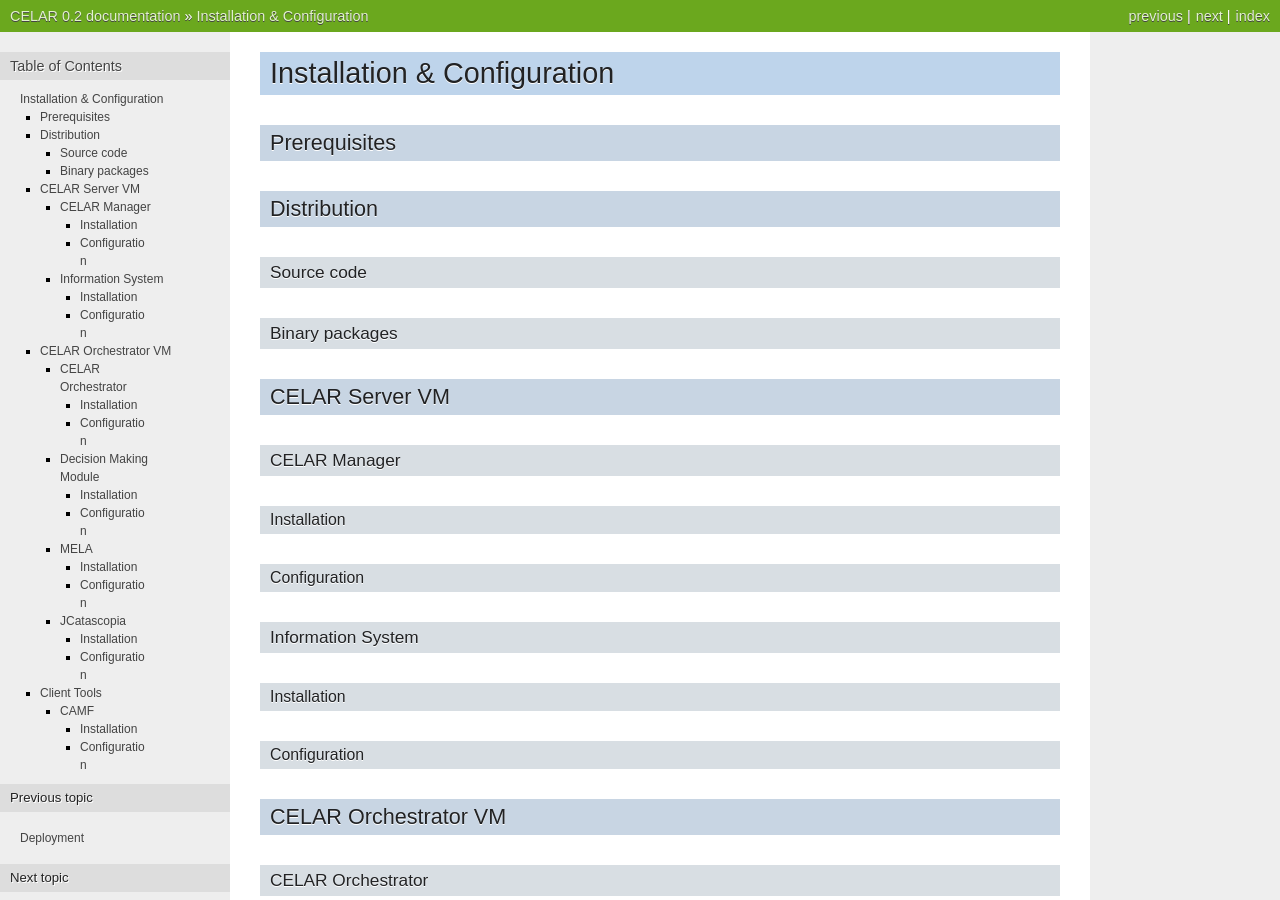
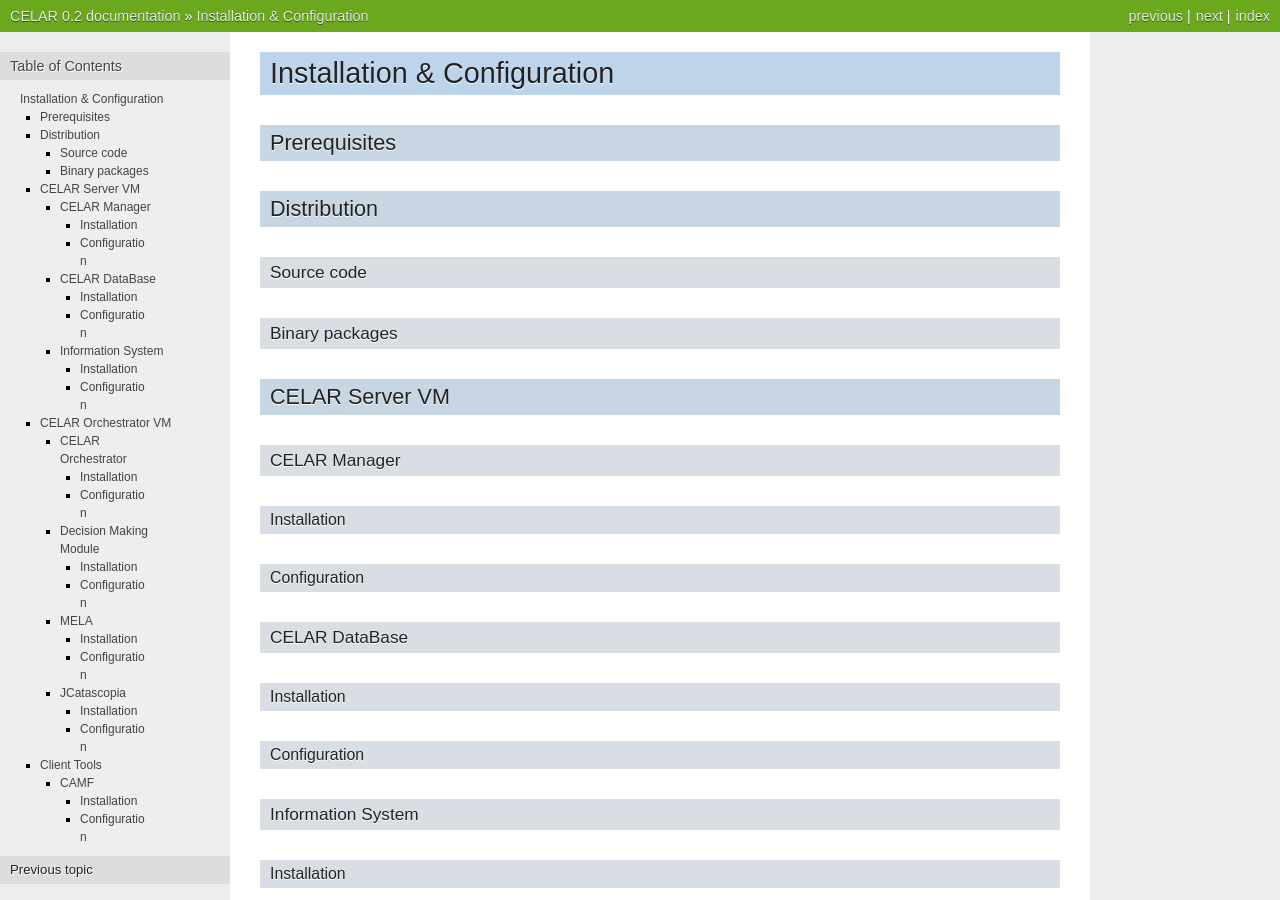
Before and after one commit to giagiannis/celar-documentation, a Sphinx documentation site: the page built from source/sections/install.rst, in a window 1280 px wide and 900 px high. Built offline with Sphinx 7.4.7, drawn with Linux system fonts in a browser that asks for light colours.

Commit message:
added celar database section

```diff
--- a/source/sections/install.rst
+++ b/source/sections/install.rst
@@ -12,6 +12,12 @@
 CELAR Server VM
 ---------------
 CELAR Manager
+^^^^^^^^^^^^^
+Installation
+~~~~~~~~~~~~
+Configuration
+~~~~~~~~~~~~~
+CELAR DataBase
 ^^^^^^^^^^^^^
 Installation
 ~~~~~~~~~~~~
```
